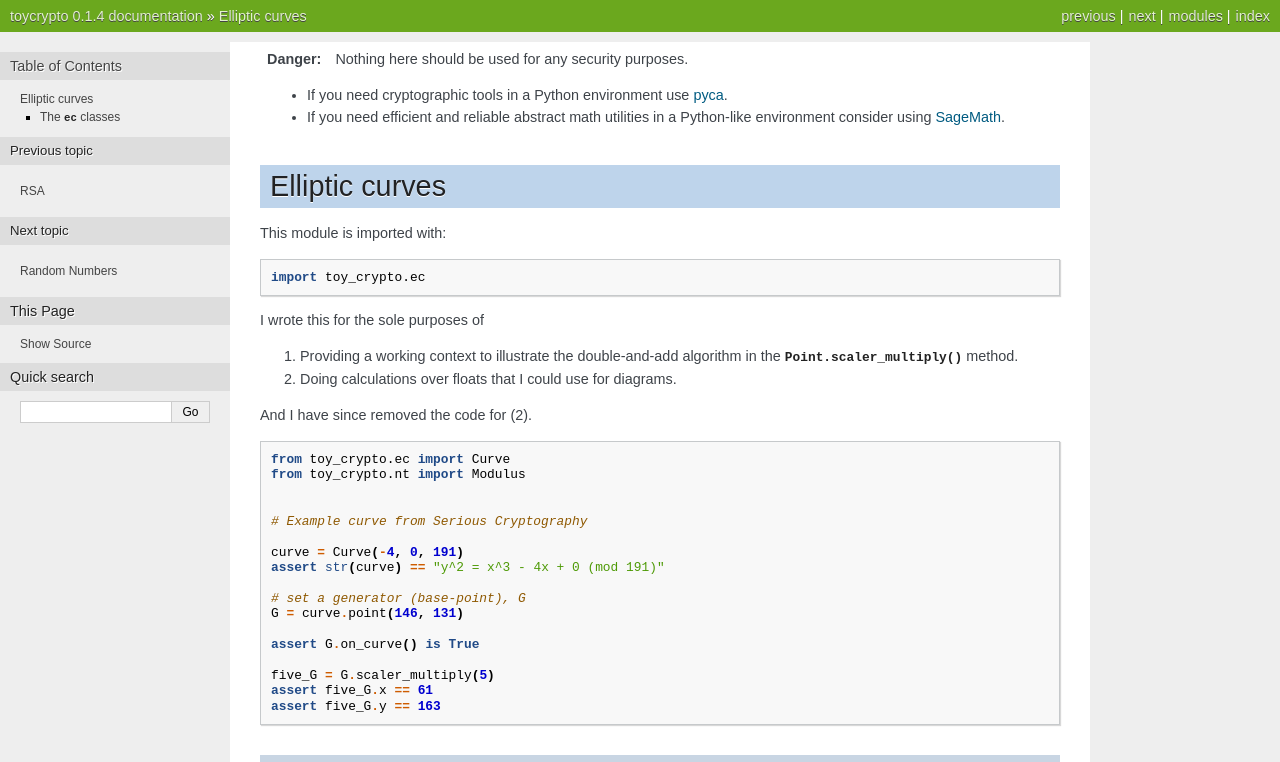
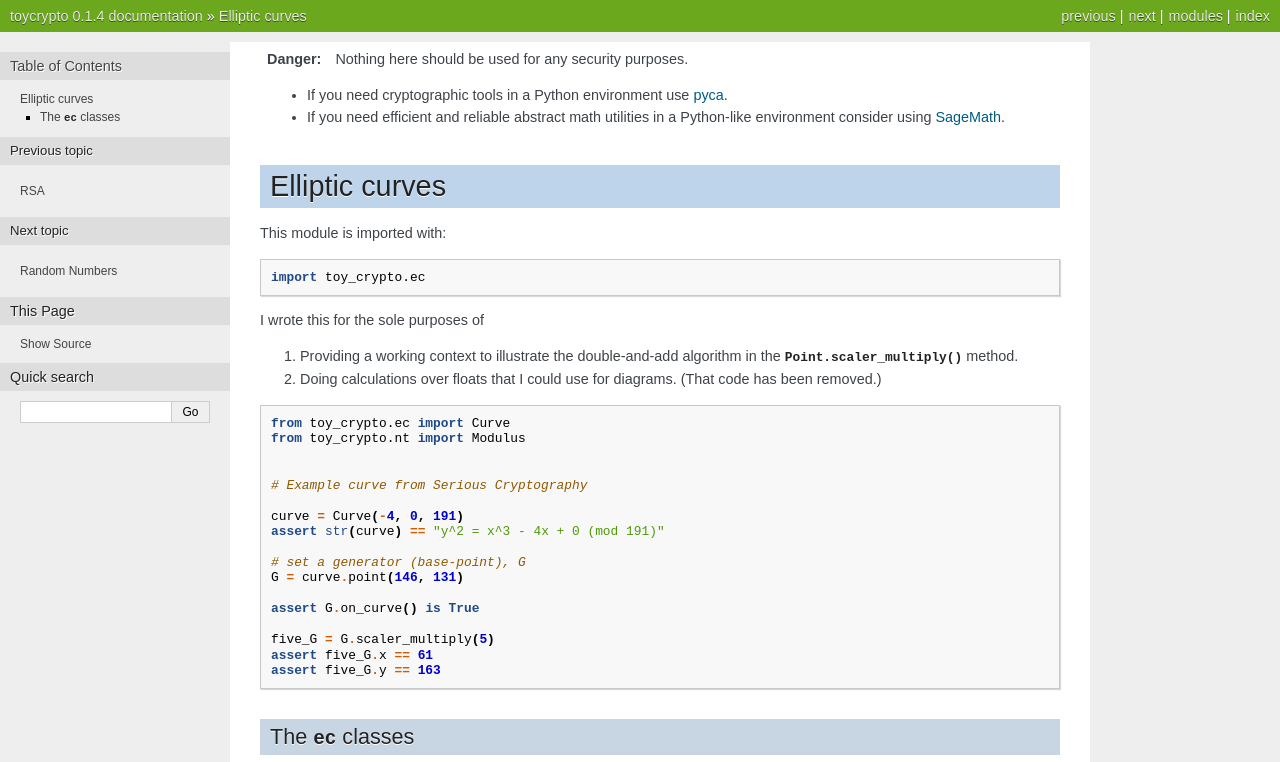
Before and after one commit to jpgoldberg/toy-crypto-math, a Sphinx documentation site: the page built from docs/source/ec.rst, in a window 1280 px wide. Shown: the top 762 px of the page. Built offline with Sphinx 7.4.7, drawn with Linux system fonts in a browser that asks for light colours; pages that are not in the unit, such as notebooks, are missing from menus; grey boxes are pictures that could not be loaded.

```diff
--- a/docs/source/ec.rst
+++ b/docs/source/ec.rst
@@ -15,9 +15,8 @@ This module is imported with::
 I wrote this for the sole purposes of
 
 1. Providing a working context to illustrate the double-and-add algorithm in the :py:meth:`Point.scaler_multiply` method.
-2. Doing calculations over floats that I could use for diagrams.
+2. Doing calculations over floats that I could use for diagrams. (That code has been removed.)
 
-And I have since removed the code for (2).
 
 .. testcode::
 
```
Also changed, not shown: docs/source/birthday.rst (+30 -1 lines), 1 other file.
